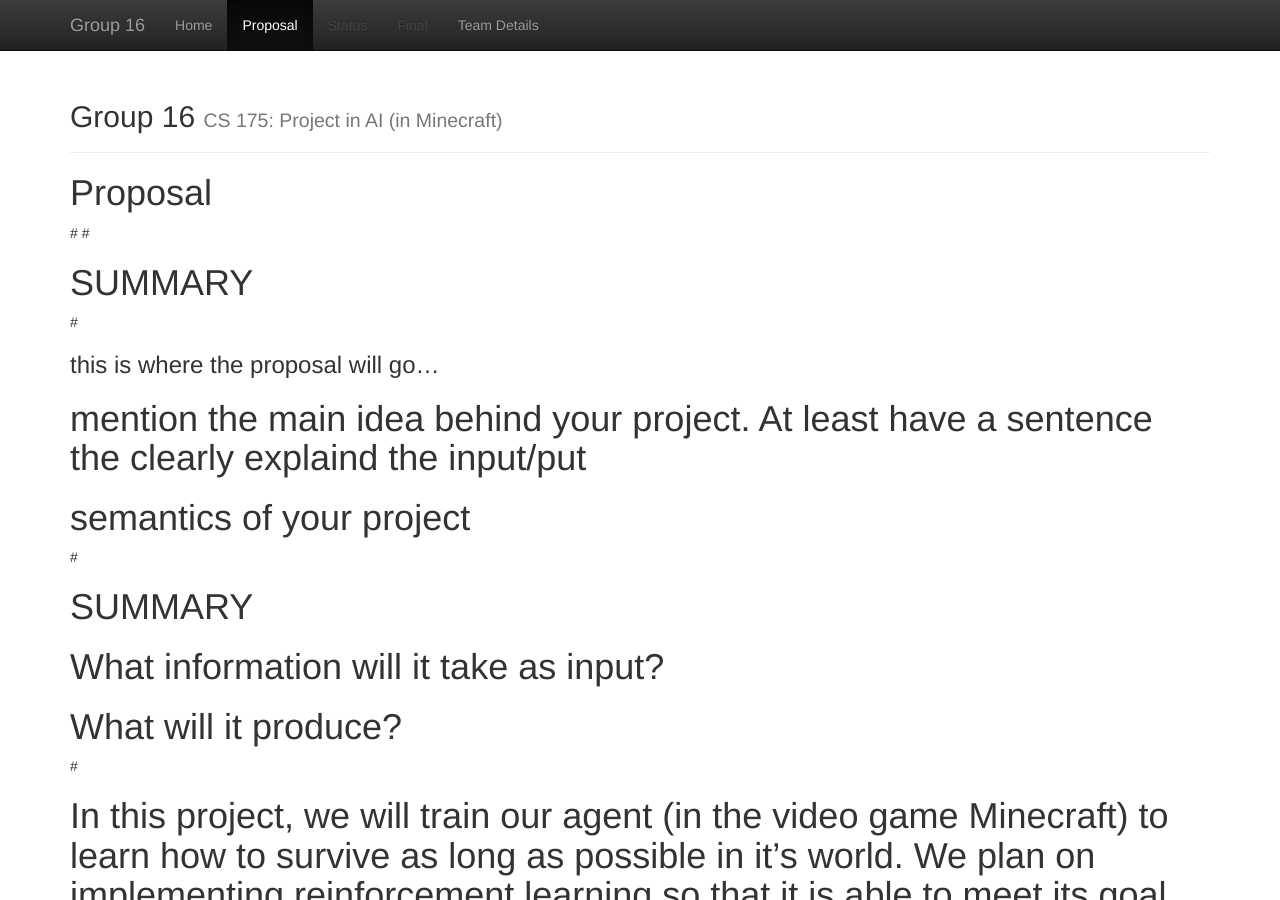
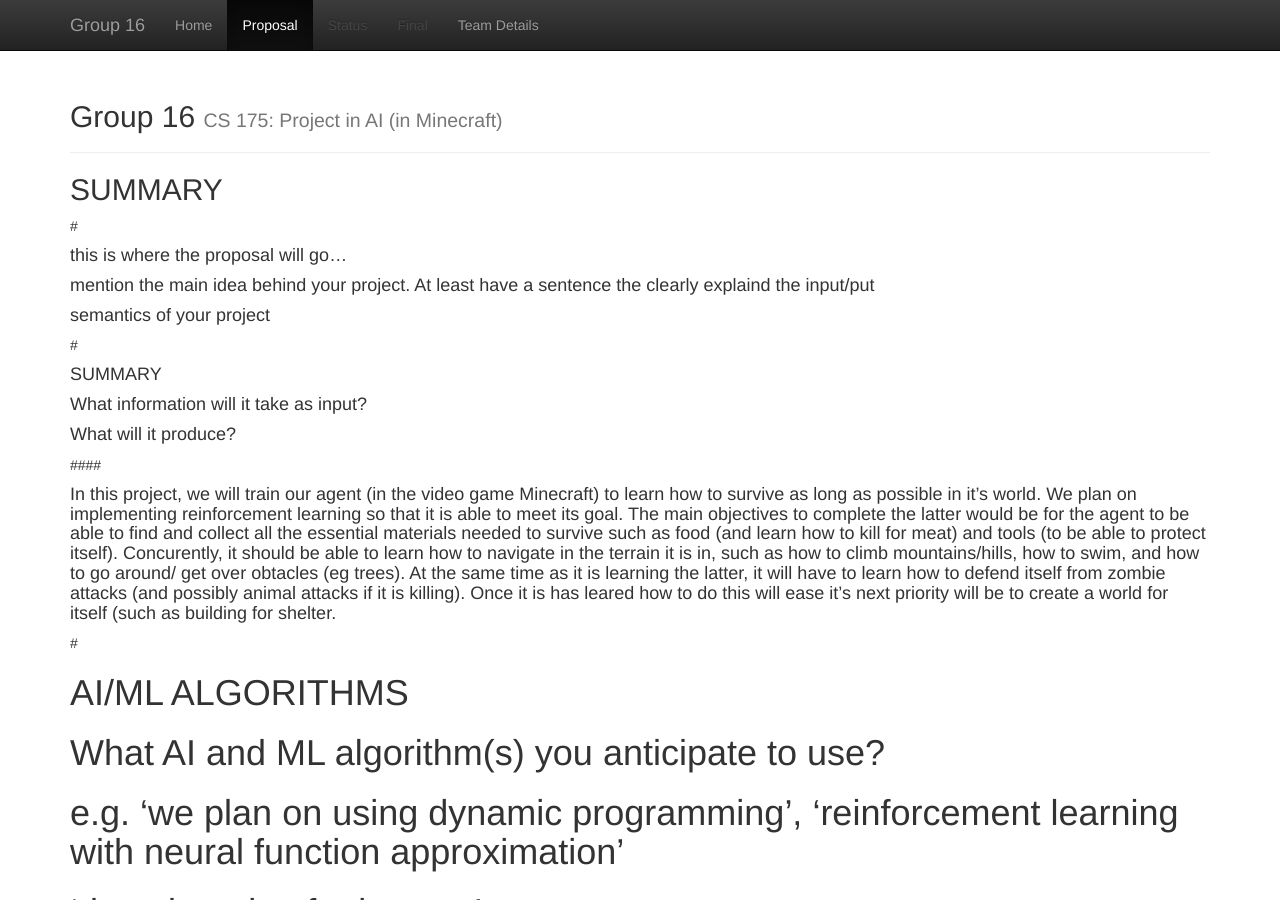
Before and after one commit to becamorin20/Group-16, a Jekyll site: the page built from docs/proposal.md, in a window 1280 px wide and 900 px high. Built offline with Jekyll 4.4.1, drawn with Linux system fonts in a browser that asks for light colours.

Commit message:
Update proposal.md

```diff
--- a/docs/proposal.md
+++ b/docs/proposal.md
@@ -3,20 +3,17 @@ layout: default
 title: Proposal
 ---
 
-# Proposal
+## SUMMARY
 #
+#### this is where the proposal will go...
+#### mention the main idea behind your project. At least have a sentence the clearly explaind the input/put
+#### semantics of your project
 #
-# SUMMARY
-#
-### this is where the proposal will go...
-# mention the main idea behind your project. At least have a sentence the clearly explaind the input/put
-# semantics of your project
-#
-# SUMMARY
-# What information will it take as input?
-# What will it produce?
-#
-# In this project, we will train our agent (in the video game Minecraft) to learn how to survive as long as possible in it's world. We plan on implementing reinforcement learning so that it is able to meet its goal. The main objectives to complete the latter would be for the agent to be able to find and collect all the essential materials needed to survive such as food (and learn how to kill for meat) and tools (to be able to protect itself). Concurently, it should be able to learn how to navigate in the terrain it is in, such as how to climb mountains/hills, how to swim, and how to go around/ get over obtacles (eg trees). At the same time as it is learning the latter, it will have to learn how to defend itself from zombie attacks (and possibly animal attacks if it is killing). Once it is has leared how to do this will ease it's next priority will be to create a world for itself (such as building for shelter.
+#### SUMMARY
+#### What information will it take as input?
+#### What will it produce?
+####
+#### In this project, we will train our agent (in the video game Minecraft) to learn how to survive as long as possible in it's world. We plan on implementing reinforcement learning so that it is able to meet its goal. The main objectives to complete the latter would be for the agent to be able to find and collect all the essential materials needed to survive such as food (and learn how to kill for meat) and tools (to be able to protect itself). Concurently, it should be able to learn how to navigate in the terrain it is in, such as how to climb mountains/hills, how to swim, and how to go around/ get over obtacles (eg trees). At the same time as it is learning the latter, it will have to learn how to defend itself from zombie attacks (and possibly animal attacks if it is killing). Once it is has leared how to do this will ease it's next priority will be to create a world for itself (such as building for shelter.
 #
 
 
```
